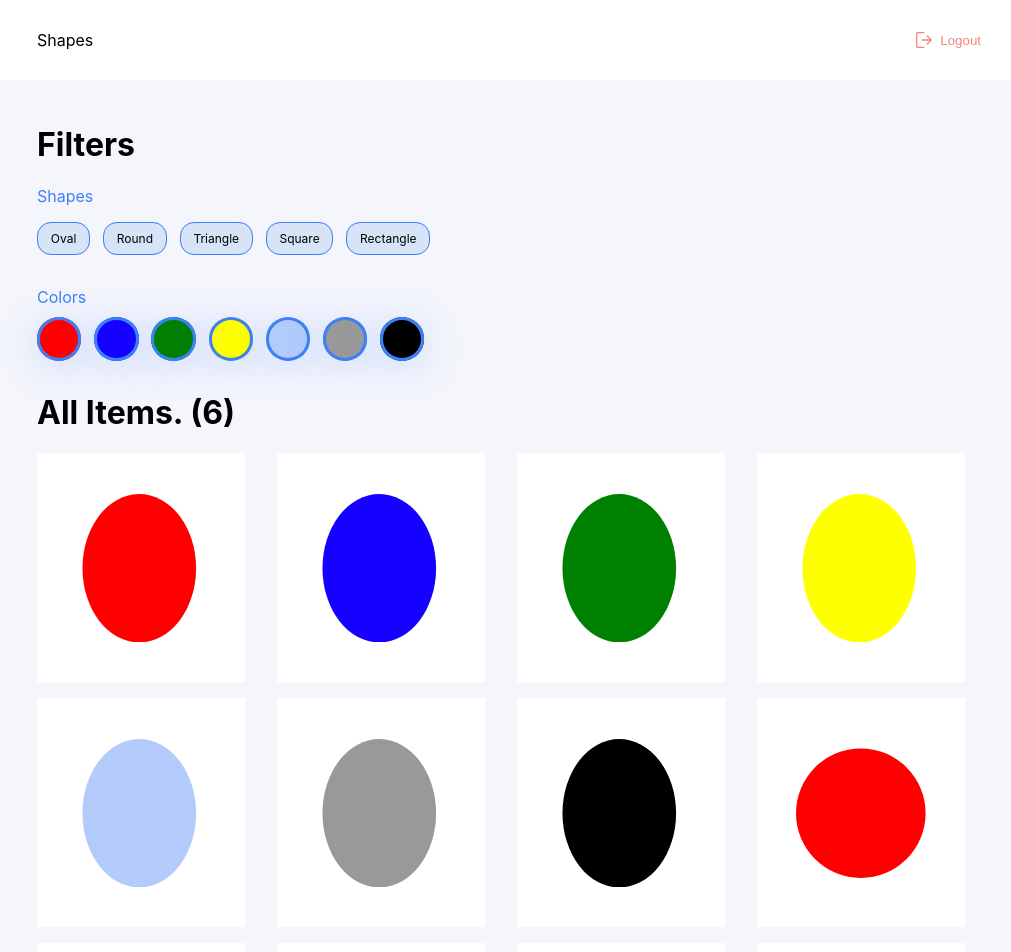
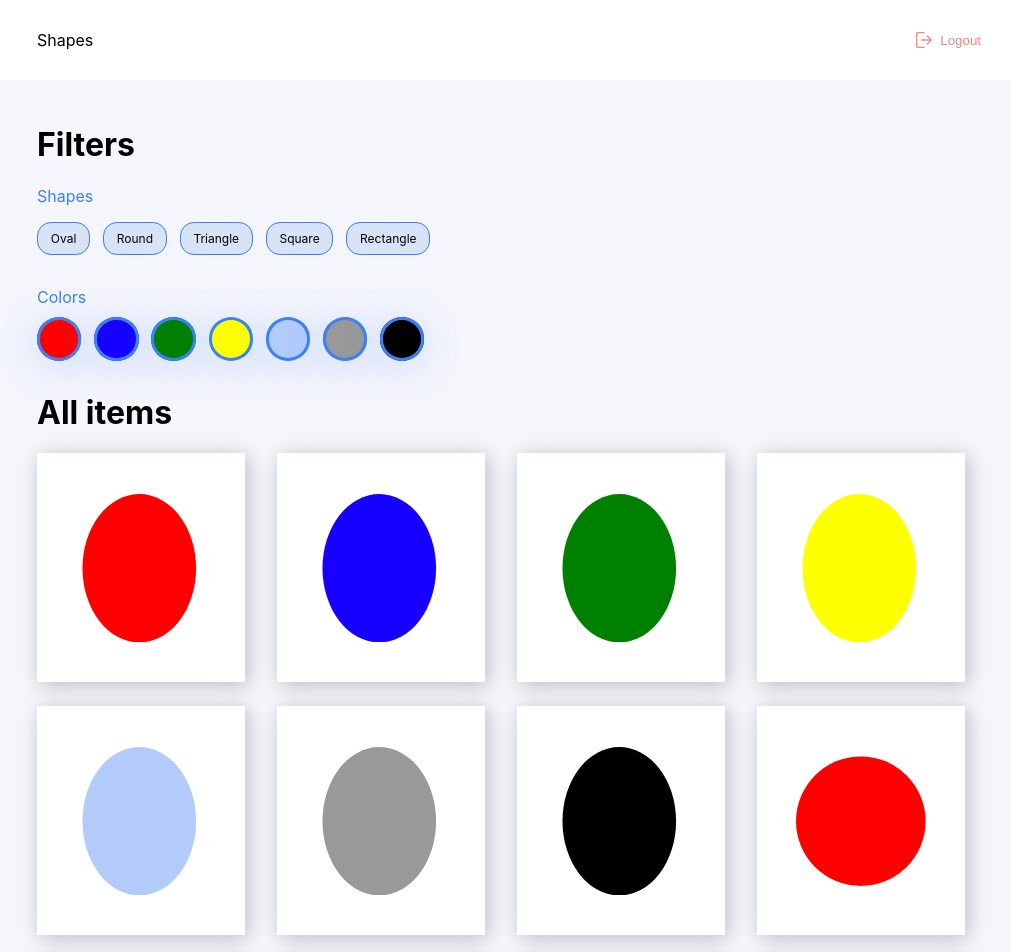
Before and after one commit to vinuch/shapes, a React (Create React App) app: page / in a window 1280 px wide. Shown: the top 952 px of the page, without its empty margins (123-1134 px from the left). Built offline with nearby package versions, Linux system fonts and the light colour scheme.

Commit message:
feat: add conditional rendering for Grid Title component

```diff
--- a/src/Components/ResultsGrid.tsx
+++ b/src/Components/ResultsGrid.tsx
@@ -21,7 +21,8 @@ const FilterItem = styled.li`
   display: flex;
   align-items: center;
   justify-content: center;
-  margin: 0 1rem 1rem 0;
+  box-shadow: 3px 3px 19px #0000003d;
+  margin: 0 1rem 1.5rem 0;
 
   svg {
     width: 90%;
@@ -30,18 +31,37 @@ const FilterItem = styled.li`
 
   @media (min-width:480px)  {
     width: 15%;
-    margin: 0 2rem 1rem 0;
+    margin: 0 2rem 1.5rem 0;
   }
 `
 
 export default function ResultsGrid() {
   const {shapesState, colorsState} = useContext(FilterContext);
-
+  const allShapes = shapesState.every(item => item === true )
+  const allColors = colorsState.every(item => item === true )
+  const someShapes = shapesState.some(item => item === true ) && !shapesState.every(item => item === true )
+  const someColors = colorsState.some(item => item === true) && !colorsState.every(item => item === true )
+  const singleColor = colorsState.filter(item => item === true ).length === 1
+  const singleShape = shapesState.filter(item => item === true ).length === 1
 
 
   return (
     <div>
-      <h1>All Items. (6)</h1>
+      <h1>
+        {
+          allShapes && allColors ? 'All items' :
+          singleColor && singleShape  ? `${shapes[shapesState.findIndex(item => item)]} ${colors[colorsState.findIndex(item => item)].name} items` :
+          someColors && singleShape  ? `Multiple ${shapes[shapesState.findIndex(item => item)]} items` :
+          allShapes && singleColor ? `All ${colors[colorsState.findIndex(item => item)].name} items` :
+          singleShape && allColors ? `All ${shapes[shapesState.findIndex(item => item)]} items` :
+          someShapes && singleColor ? `Multiple ${colors[colorsState.findIndex(item => item)].name} items` :
+          (allShapes && someColors) || (allColors && someShapes) ? 'Multiple items' :
+          someShapes && someColors ? 'Multiple items' :
+          null
+
+        }
+      </h1>
+      {/* {JSON.stringify(shapesState)} */}
 
       <FilterList>
         {
```
